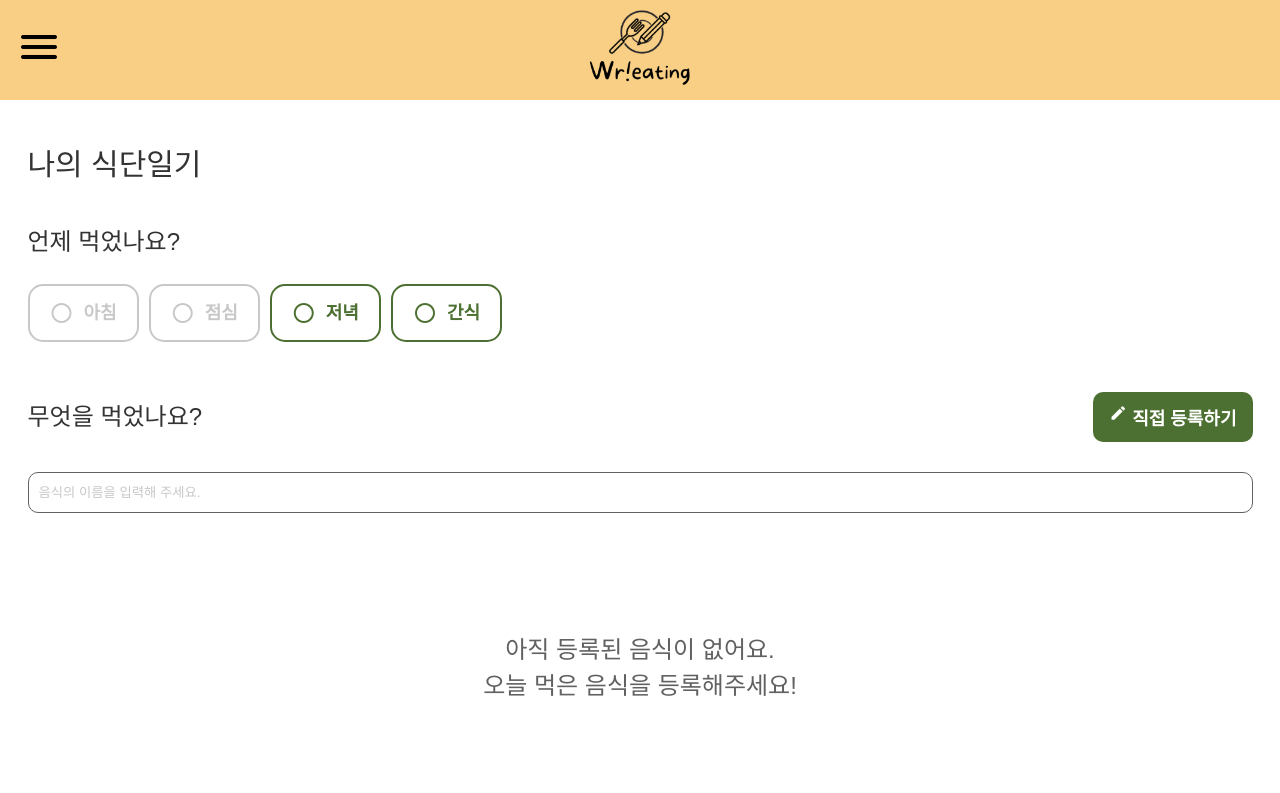
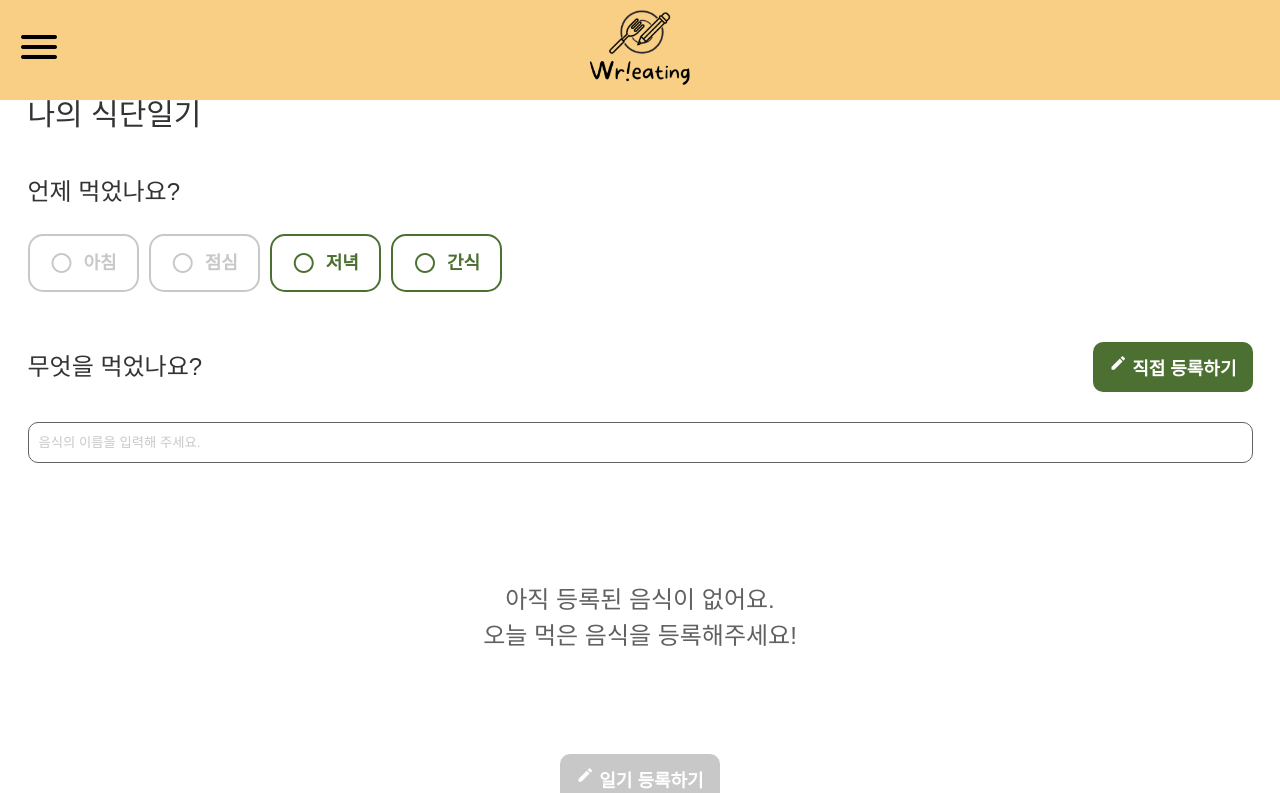
Before and after one commit to codestates-seb/seb43_main_004, a React (Create React App) app in the folder client/: page /diaries/1/add in a window 1280 px wide. Shown: the top 793 px of the page. Built offline with nearby package versions, Linux system fonts and the light colour scheme; a web font is replaced by a local one.

Commit message:
Design : 검색어 자동완성 스크롤 추가

```diff
--- a/client/src/pages/DiaryWrite.tsx
+++ b/client/src/pages/DiaryWrite.tsx
@@ -11,7 +11,6 @@ import { useLocation, useParams } from 'react-router-dom'
 const StyledDiaryAdd = styled.main`
   width: 98%;
   max-width: 1250px;
-  padding: 5rem 0;
 
   h2 {
     font-size: ${({ theme }) => theme.fontSize.smmh};
@@ -95,7 +94,7 @@ const StyledDiaryAdd = styled.main`
 
       .search-food-list {
         position: absolute;
-        top: 100%;
+        top: 70%;
         left: 0;
         width: 100%;
         border: 1px solid ${({ theme }) => theme.color.darkGray};
@@ -103,6 +102,8 @@ const StyledDiaryAdd = styled.main`
         overflow: hidden;
         box-shadow: ${({ theme }) => theme.shadow};
         z-index: 5;
+        max-height: 226px;
+        overflow-y: auto;
 
         li {
           display: flex;
@@ -226,7 +227,8 @@ const DiaryWrite = () => {
   // Todo : 검색리스트 가져오기. 추후 전역 스토어에 영양성분 db 가져오는것으로 대체할 예정
   const getSearchList = async () => {
     const res = await axios.get(
-      `http://localhost:3001/nutrient?title=${searchTxt}`
+      `http://localhost:3001/nutrient`
+      // `http://localhost:3001/nutrient?title=${searchTxt}`
     )
     setSearchList(res.data)
   }
```
